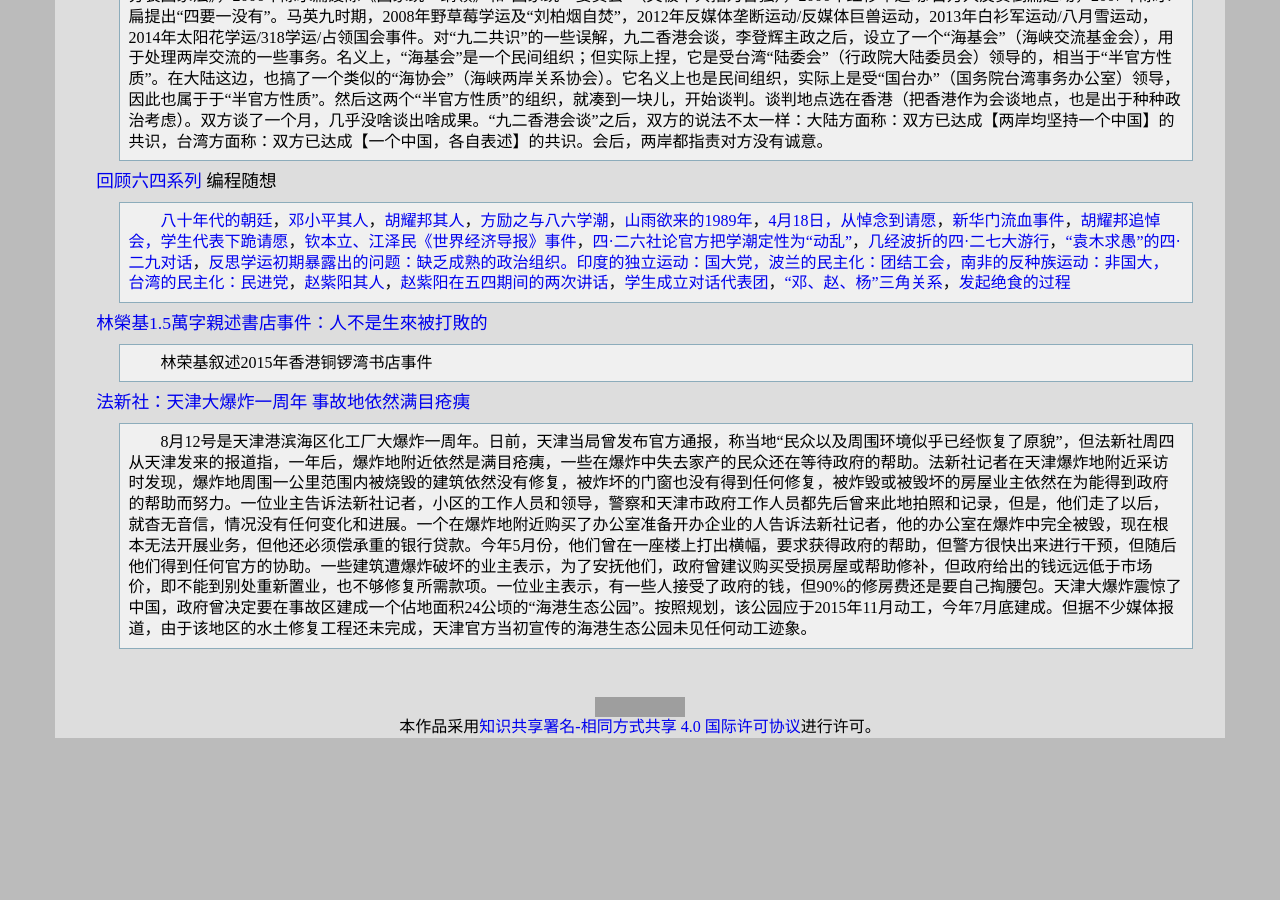
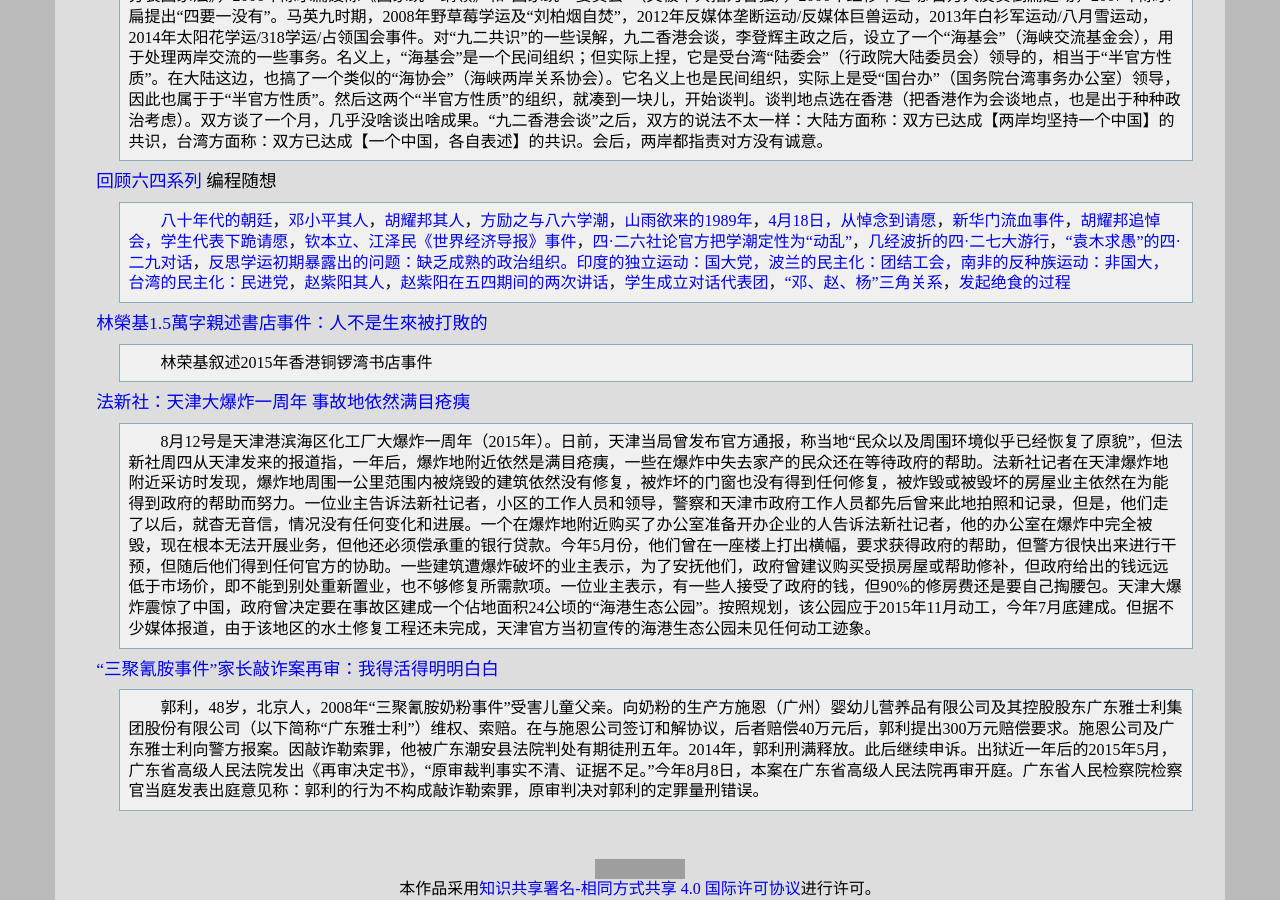
Before and after one commit to leiqin/leiqin.github.io, a Jekyll site: the page built from shoucang/history.markdown, in a window 1280 px wide and 900 px high, scrolled down 10598 px. Built offline with Jekyll 4.4.1, drawn with Linux system fonts in a browser that asks for light colours; before the commit the page ends 11336 px from its top, so only the background shows below that; grey boxes are pictures that could not be loaded.

Commit message:
+ 添加以史为镜 “三聚氰胺事件”家长敲诈案再审：我得活得明明白白

```diff
--- a/shoucang/history.markdown
+++ b/shoucang/history.markdown
@@ -201,4 +201,7 @@ NHK纪录片：年轻人的“反叛” 香港占中75天
 :	林荣基叙述2015年香港铜锣湾书店事件
 
 [法新社：天津大爆炸一周年 事故地依然满目疮痍](http://cn.rfi.fr/%E4%B8%AD%E5%9B%BD/20160811-%E6%B3%95%E6%96%B0%E7%A4%BE%EF%BC%9A%E5%A4%A9%E6%B4%A5%E5%A4%A7%E7%88%86%E7%82%B8%E4%B8%80%E5%91%A8%E5%B9%B4-%E4%BA%8B%E6%95%85%E5%9C%B0%E4%BE%9D%E7%84%B6%E6%BB%A1%E7%9B%AE%E7%96%AE%E7%97%8D)
-:	8月12号是天津港滨海区化工厂大爆炸一周年。日前，天津当局曾发布官方通报，称当地“民众以及周围环境似乎已经恢复了原貌”，但法新社周四从天津发来的报道指，一年后，爆炸地附近依然是满目疮痍，一些在爆炸中失去家产的民众还在等待政府的帮助。法新社记者在天津爆炸地附近采访时发现，爆炸地周围一公里范围内被烧毁的建筑依然没有修复，被炸坏的门窗也没有得到任何修复，被炸毁或被毁坏的房屋业主依然在为能得到政府的帮助而努力。一位业主告诉法新社记者，小区的工作人员和领导，警察和天津市政府工作人员都先后曾来此地拍照和记录，但是，他们走了以后，就杳无音信，情况没有任何变化和进展。一个在爆炸地附近购买了办公室准备开办企业的人告诉法新社记者，他的办公室在爆炸中完全被毁，现在根本无法开展业务，但他还必须偿承重的银行贷款。今年5月份，他们曾在一座楼上打出横幅，要求获得政府的帮助，但警方很快出来进行干预，但随后他们得到任何官方的协助。一些建筑遭爆炸破坏的业主表示，为了安抚他们，政府曾建议购买受损房屋或帮助修补，但政府给出的钱远远低于市场价，即不能到别处重新置业，也不够修复所需款项。一位业主表示，有一些人接受了政府的钱，但90%的修房费还是要自己掏腰包。天津大爆炸震惊了中国，政府曾决定要在事故区建成一个佔地面积24公顷的“海港生态公园”。按照规划，该公园应于2015年11月动工，今年7月底建成。但据不少媒体报道，由于该地区的水土修复工程还未完成，天津官方当初宣传的海港生态公园未见任何动工迹象。
+:	8月12号是天津港滨海区化工厂大爆炸一周年（2015年）。日前，天津当局曾发布官方通报，称当地“民众以及周围环境似乎已经恢复了原貌”，但法新社周四从天津发来的报道指，一年后，爆炸地附近依然是满目疮痍，一些在爆炸中失去家产的民众还在等待政府的帮助。法新社记者在天津爆炸地附近采访时发现，爆炸地周围一公里范围内被烧毁的建筑依然没有修复，被炸坏的门窗也没有得到任何修复，被炸毁或被毁坏的房屋业主依然在为能得到政府的帮助而努力。一位业主告诉法新社记者，小区的工作人员和领导，警察和天津市政府工作人员都先后曾来此地拍照和记录，但是，他们走了以后，就杳无音信，情况没有任何变化和进展。一个在爆炸地附近购买了办公室准备开办企业的人告诉法新社记者，他的办公室在爆炸中完全被毁，现在根本无法开展业务，但他还必须偿承重的银行贷款。今年5月份，他们曾在一座楼上打出横幅，要求获得政府的帮助，但警方很快出来进行干预，但随后他们得到任何官方的协助。一些建筑遭爆炸破坏的业主表示，为了安抚他们，政府曾建议购买受损房屋或帮助修补，但政府给出的钱远远低于市场价，即不能到别处重新置业，也不够修复所需款项。一位业主表示，有一些人接受了政府的钱，但90%的修房费还是要自己掏腰包。天津大爆炸震惊了中国，政府曾决定要在事故区建成一个佔地面积24公顷的“海港生态公园”。按照规划，该公园应于2015年11月动工，今年7月底建成。但据不少媒体报道，由于该地区的水土修复工程还未完成，天津官方当初宣传的海港生态公园未见任何动工迹象。
+
+[“三聚氰胺事件”家长敲诈案再审：我得活得明明白白](http://mp.weixin.qq.com/s?__biz=MzI2ODExNzg5OQ==&mid=2653610134&idx=1&sn=298bd5c9de9ae361619854be9669f2f7&scene=0#rd)
+:	郭利，48岁，北京人，2008年“三聚氰胺奶粉事件”受害儿童父亲。向奶粉的生产方施恩（广州）婴幼儿营养品有限公司及其控股股东广东雅士利集团股份有限公司（以下简称“广东雅士利”）维权、索赔。在与施恩公司签订和解协议，后者赔偿40万元后，郭利提出300万元赔偿要求。施恩公司及广东雅士利向警方报案。因敲诈勒索罪，他被广东潮安县法院判处有期徒刑五年。2014年，郭利刑满释放。此后继续申诉。出狱近一年后的2015年5月，广东省高级人民法院发出《再审决定书》，“原审裁判事实不清、证据不足。”今年8月8日，本案在广东省高级人民法院再审开庭。广东省人民检察院检察官当庭发表出庭意见称：郭利的行为不构成敲诈勒索罪，原审判决对郭利的定罪量刑错误。
```
